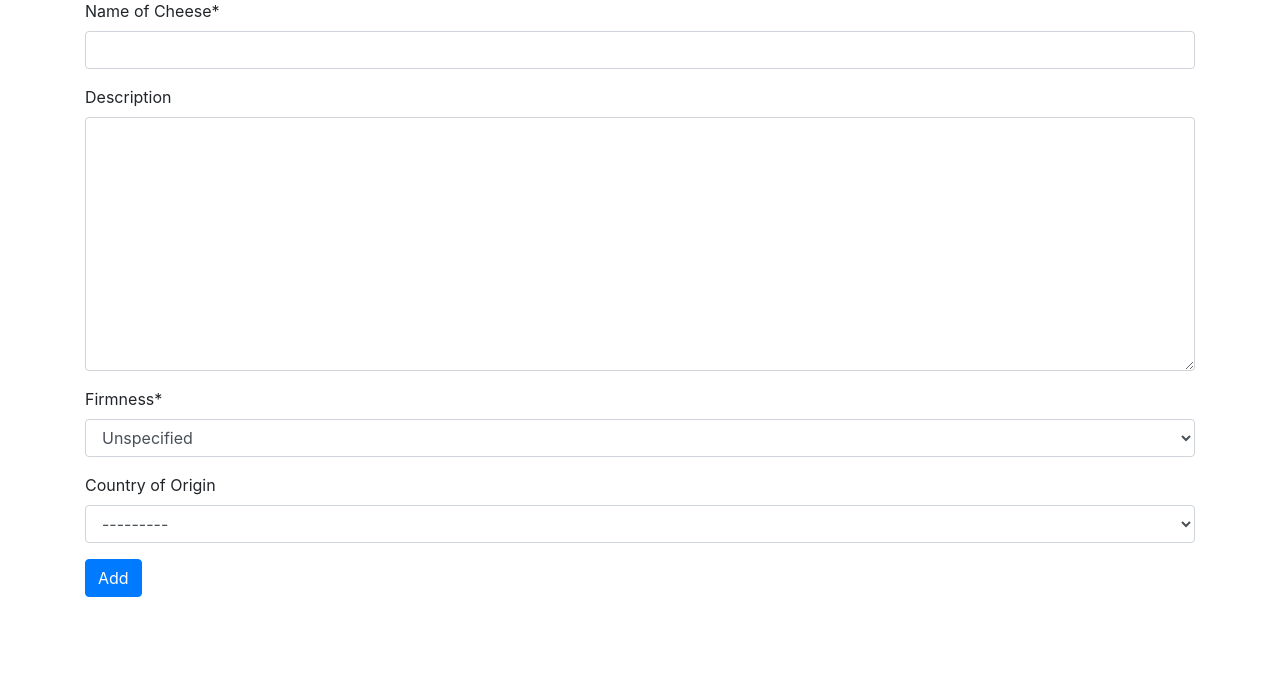
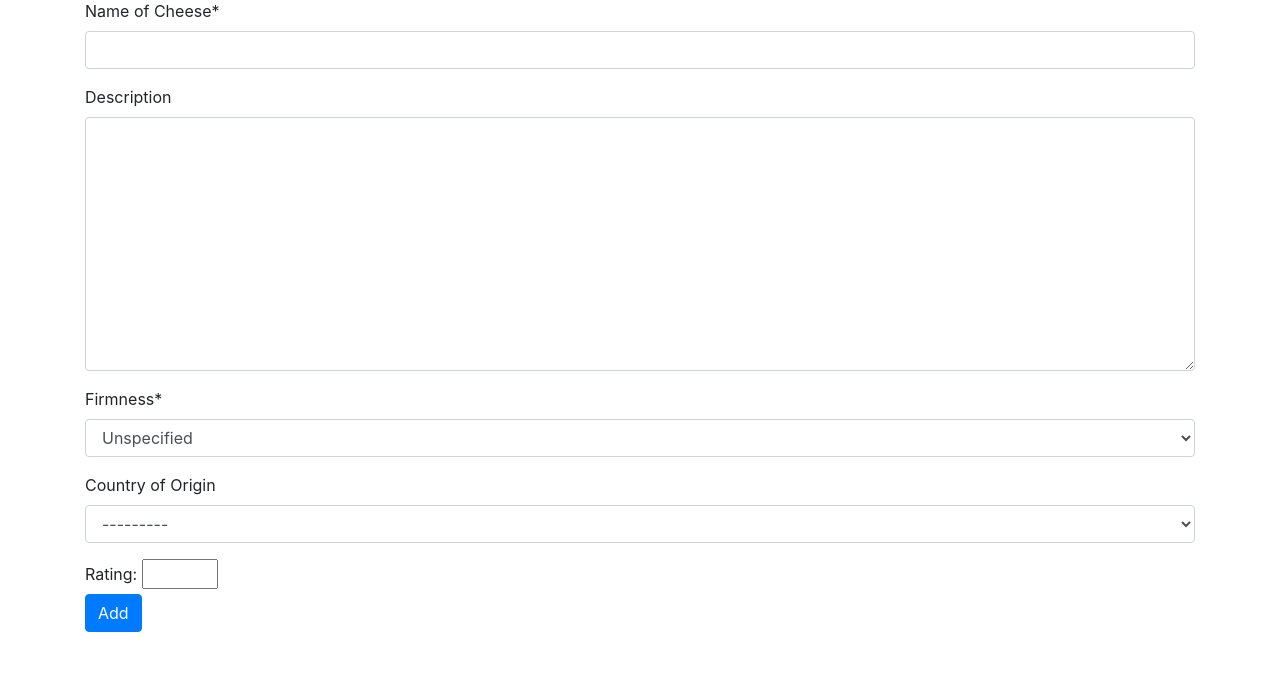
Before and after one commit to RashmiLnu/everycheese, a Django app: page /cheeses/add/ in a window 1280 px wide. Shown: the part 117-800 px from the top of the page. Run offline with Django 3.2, Linux system fonts and the light colour scheme; the visitor is signed in with stand-in values (Sample User, id 1); some libraries are stand-ins or nearby versions.

Commit message:
Add Rating for each cheeses which will display the average rating

```diff
--- a/cookiecutter/cheeses/models.py
+++ b/cookiecutter/cheeses/models.py
@@ -4,6 +4,9 @@ from model_utils.models import TimeStampedModel
 from django_countries.fields import CountryField
 from django.urls import reverse
 from django.conf import settings
+from django.db import models
+from django.core.validators import MinValueValidator, MaxValueValidator
+
 
 class Cheese(TimeStampedModel):
     name = models.CharField("Name of Cheese", max_length=255)
@@ -45,3 +48,18 @@ class Cheese(TimeStampedModel):
         return reverse(
             'cheeses:delete', kwargs={"slug": self.slug}
         )
+
+    @property
+    def average_rating(self):
+        total_rating = sum(rating.rating for rating in self.rating_set.all())
+        num_ratings = self.rating_set.count()
+        return total_rating / num_ratings if num_ratings > 0 else 0
+
+
+class Rating(models.Model):
+    user = models.ForeignKey(settings.AUTH_USER_MODEL, on_delete=models.CASCADE, null=True)
+    cheese = models.ForeignKey(Cheese, on_delete=models.CASCADE)
+    rating = models.IntegerField(validators=[MinValueValidator(1), MaxValueValidator(5)], default=1)
+
+    class Meta:
+        unique_together = ('user', 'cheese')
--- a/cookiecutter/cheeses/urls.py
+++ b/cookiecutter/cheeses/urls.py
@@ -34,6 +34,9 @@ urlpatterns = [
          name="detail"
     ),
 
+    path('cheeses/<slug:slug>/rate/', views.RatingCreateView.as_view(), name='rate_cheese'),
+    path('cheeses/<slug:slug>/rate/update/', views.RatingUpdateView.as_view(), name='update_rating'),
+
 
 
 ]
--- a/cookiecutter/cheeses/views.py
+++ b/cookiecutter/cheeses/views.py
@@ -1,6 +1,7 @@
+from django.shortcuts import get_object_or_404
 from django.urls import reverse_lazy
 # from django.views.generic import ListView, DetailView
-from .models import Cheese
+from .models import Cheese, Rating
 # from django.views.generic import CreateView
 from django.views.generic import DeleteView
 # from django.views.generic import UpdateView
@@ -13,6 +14,7 @@ UpdateView
 
 from django.urls import reverse_lazy
 from django.contrib.auth.mixins import LoginRequiredMixin
+from django.urls import reverse
 
 class CheeseListView(ListView):
     model = Cheese
@@ -49,5 +51,45 @@ class CheeseUpdateView(LoginRequiredMixin, UpdateView):
             "country_of_origin",
     ]
     action = "Update"
-    # def get_success_url(self):
-    #     return reverse_lazy('cheeses:detail', kwargs={'slug': self.object.slug})
+
+    def get_context_data(self, **kwargs):
+        context = super().get_context_data(**kwargs)
+        try:
+            context['rating'] = Rating.objects.get(cheese=self.object, user=self.request.user)
+        except Rating.DoesNotExist:
+            context['rating'] = None
+        return context
+
+    def form_valid(self, form):
+        response = super().form_valid(form)
+        rating, created = Rating.objects.get_or_create(
+            cheese=self.object,
+            user=self.request.user,
+            defaults={'rating': self.request.POST['rating']},
+        )
+        if not created:
+            rating.rating = self.request.POST['rating']
+            rating.save()
+        return response
+
+    def get_success_url(self):
+        print(f"Slug: {self.object.slug}")  # Add this line
+        # redirect to cheese list
+        return reverse('cheeses:list')
+        # return reverse('cheeses:detail', kwargs={'slug': self.object.slug})
+
+class RatingCreateView(LoginRequiredMixin, CreateView):
+    model = Rating
+    fields = ['rating']
+
+    def form_valid(self, form):
+        form.instance.user = self.request.user
+        form.instance.cheese = get_object_or_404(Cheese, slug=self.kwargs['slug'])
+        return super().form_valid(form)
+
+class RatingUpdateView(LoginRequiredMixin, UpdateView):
+    model = Rating
+    fields = ['rating']
+
+    def get_object(self, queryset=None):
+        return get_object_or_404(Rating, cheese__slug=self.kwargs['slug'], user=self.request.user)
--- a/cookiecutter/templates/base.html
+++ b/cookiecutter/templates/base.html
@@ -8,10 +8,7 @@
     <meta name="description" content="">
     <meta name="author" content="">
 
-    <!-- HTML5 shim, for IE6-8 support of HTML5 elements -->
-    <!--[if lt IE 9]>
-      <script src="https://cdnjs.cloudflare.com/ajax/libs/html5shiv/3.7.3/html5shiv.min.js"></script>
-    <![endif]-->
+
 
     <link rel="icon" href="{% static 'images/favicons/favicon.ico' %}">
 
--- a/cookiecutter/templates/cheeses/cheese_form.html
+++ b/cookiecutter/templates/cheeses/cheese_form.html
@@ -5,11 +5,15 @@
 {% endblock title %}
 
 {% block content %}
+
   {% with action=view.action|default:"Add" %}
     <h1>{{ action }} Cheese</h1>
     <form method="post" action=".">
       {% csrf_token %}
       {{ form |crispy }}
+      <label for="rating">Rating:</label>
+      <input type="number" id="rating" name="rating" min="1" max="5" value="{{ rating.rating }}">
+      <br>
       <button type="submit" class="btn btn-primary">
           {{ action }}
       </button>
--- a/cookiecutter/templates/cheeses/cheese_list.html
+++ b/cookiecutter/templates/cheeses/cheese_list.html
@@ -18,6 +18,7 @@
       <th>Cheese</th>
       <th>Country</th>
       <th>Command</th>  <!-- Added Command column header -->
+      <th>Rating</th>
     </tr>
     {% for cheese in cheese_list %}
     <tr>
@@ -26,9 +27,12 @@
       <td>
         <a href="{% url 'cheeses:update' cheese.slug %}" class="btn btn-primary mr-2">Update</a>  <!-- Added margin to the right -->
         <a href="{% url 'cheeses:delete' cheese.slug %}" class="btn btn-danger">Delete</a>
+
       </td>
+      <td>{{ cheese.average_rating }}</td>
     </tr>
     {% endfor %}
+
   </table>
   <p class="mt-3">  <!-- Added margin to the top -->
     <a href="{% url 'cheeses:add' %}" class="btn btn-success">Add Cheese</a>
```
Also changed, not shown: cookiecutter/cheeses/migrations/0003_auto_20240305_1030.py (added), cookiecutter/cheeses/migrations/0004_auto_20240425_1629.py (added). Lines whose indentation alone changed are shown as unchanged.
